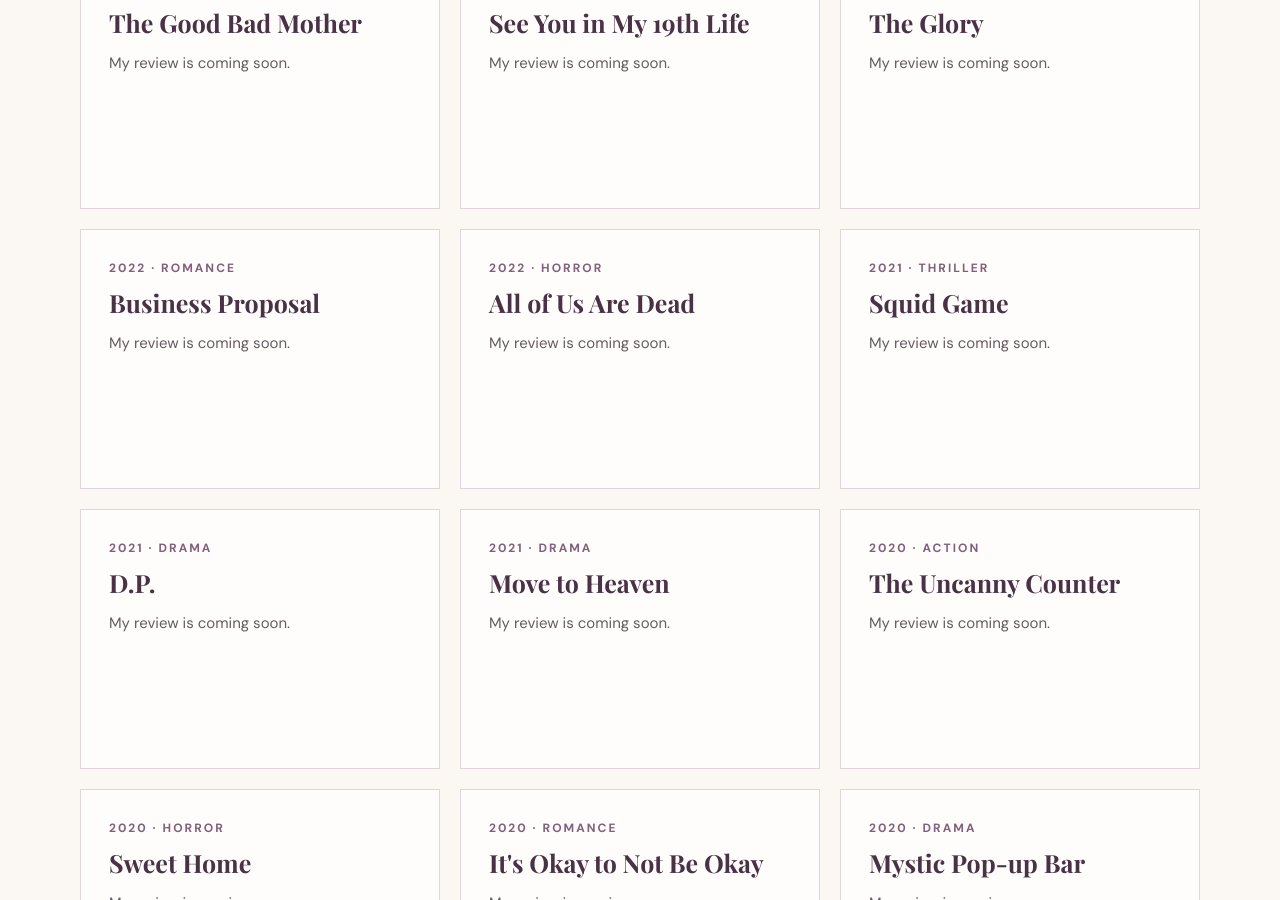
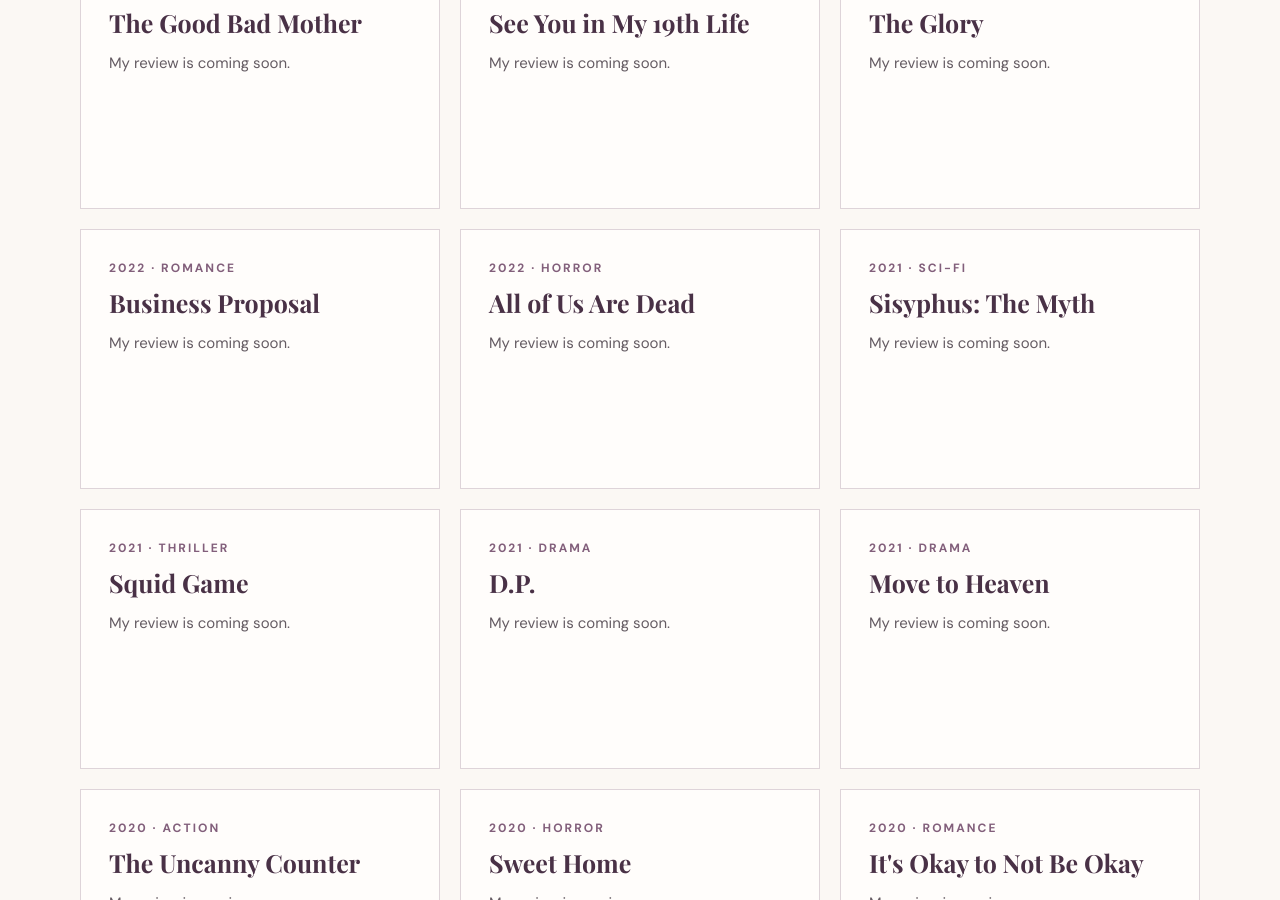
Before and after one commit to lydiarim22-coder/mindoflydia, a Jekyll site: the page built from korean-culture.html, in a window 1280 px wide and 900 px high, scrolled down 1494 px. Built offline with Jekyll 4.4.1, drawn with Linux system fonts in a browser that asks for light colours; some web fonts are replaced.

Commit message:
Add Sisyphus The Myth to Korean Culture dramas

```diff
--- a/_data/korean_culture_items.yml
+++ b/_data/korean_culture_items.yml
@@ -117,3 +117,9 @@
   genre: Action
   topic: dramas
   note: "My review is coming soon."
+
+- title: "Sisyphus: The Myth"
+  year: 2021
+  genre: Sci-fi
+  topic: dramas
+  note: "My review is coming soon."
```
